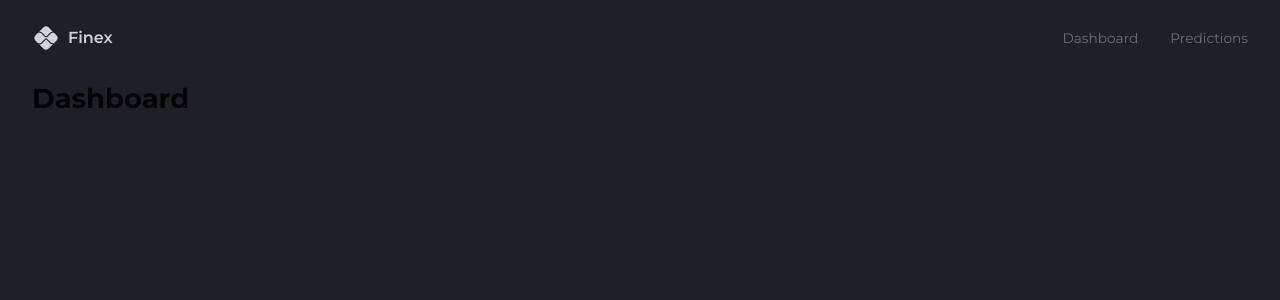
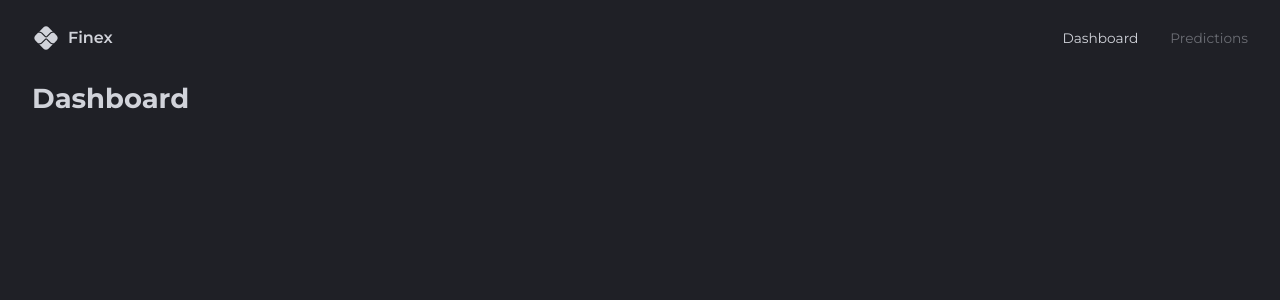
Before and after one commit to BharathxD/Finnex, a React (Vite) app in the folder client/: page / in a window 1280 px wide. Shown: the top 300 px of the page. Built offline with nearby package versions, Linux system fonts and the light colour scheme.

Commit message:
Refined the Dashboard and Navbar Links

```diff
--- a/client/src/components/UI/DashboardLink.tsx
+++ b/client/src/components/UI/DashboardLink.tsx
@@ -1,20 +1,18 @@
-import { useState } from "react";
 import { Box, Link as MuiLink, useTheme } from "@mui/material";
-import { Link as RouterLink } from "react-router-dom";
+import { Link as RouterLink, useLocation } from "react-router-dom";
 
 interface DashboardLinkProps {
   linkText: string;
 }
 
 const DashboardLink = ({ linkText }: DashboardLinkProps) => {
-  const [isFocused, setIsFocused] = useState(false);
   const { palette } = useTheme();
-
-  const handleFocus = () => setIsFocused(true);
-  const handleBlur = () => setIsFocused(false);
+  const { pathname } = useLocation();
 
   const uri =
     linkText.toLowerCase() === "dashboard" ? "/" : `/${linkText.toLowerCase()}`;
+
+  const isLinkFocused = pathname === uri;
 
   const styles = {
     link: {
@@ -26,20 +24,13 @@ const DashboardLink = ({ linkText }: DashboardLinkProps) => {
     },
   };
 
-  const linkStyles = isFocused
+  const linkStyles = isLinkFocused
     ? { ...styles.link, ...styles.linkFocused }
     : styles.link;
 
   return (
     <Box sx={{ "&:hover": { color: palette.primary[100] } }}>
-      <MuiLink
-        component={RouterLink}
-        to={uri}
-        onClick={handleFocus}
-        style={linkStyles}
-        onFocus={handleFocus}
-        onBlur={handleBlur}
-      >
+      <MuiLink component={RouterLink} to={uri} style={linkStyles}>
         {linkText}
       </MuiLink>
     </Box>
--- /dev/null
+++ b/client/src/components/UI/GridTemplate.ts
@@ -0,0 +1,45 @@
+export const gridTemplateLargeScreens = `
+  "a b c"
+  "a b c"
+  "a b c"
+  "a b f"
+  "d e f"
+  "d e f"
+  "d h i"
+  "g h i"
+  "g h j"
+  "g h j"
+`;
+
+export const gridTemplateSmallScreens = `
+  "a"
+  "a"
+  "a"
+  "a"
+  "b"
+  "b"
+  "b"
+  "b"
+  "c"
+  "c"
+  "c"
+  "d"
+  "d"
+  "d"
+  "e"
+  "e"
+  "f"
+  "f"
+  "f"
+  "g"
+  "g"
+  "g"
+  "h"
+  "h"
+  "h"
+  "h"
+  "i"
+  "i"
+  "j"
+  "j"
+`;
--- a/client/src/pages/dashboard/Dashboard.tsx
+++ b/client/src/pages/dashboard/Dashboard.tsx
@@ -1,11 +1,37 @@
-import { useTheme } from "@mui/material";
+import { Box, useMediaQuery, useTheme } from "@mui/material";
+import {
+  gridTemplateLargeScreens,
+  gridTemplateSmallScreens,
+} from "../../components/UI/GridTemplate";
 
 const Dashboard = () => {
   const { palette } = useTheme();
+  const isAboveMediumScreens = useMediaQuery("(min-width: 1200px)");
+
+  const gridStyles = {
+    color: palette.grey[300],
+    display: "grid",
+    gap: "1.5rem",
+    ...(isAboveMediumScreens
+      ? {
+          gridTemplateColumns: "repeat(3, minmax(370px, 1fr))",
+          gridTemplateRows: "repeat(10, minmax(60px, 1fr))",
+          gridTemplateAreas: gridTemplateLargeScreens,
+        }
+      : {
+          gridAutoColumns: "1fr",
+          gridAutoRows: "80px",
+          gridTemplateAreas: gridTemplateSmallScreens,
+        }),
+  };
+
   return (
-    <>
-      <h1>Dashboard</h1>
-    </>
+    <Box sx={{ width: "100%", height: "100%" }}>
+      <Box {...gridStyles}>
+        <h1>Dashboard</h1>
+      </Box>
+    </Box>
   );
 };
+
 export default Dashboard;
```
